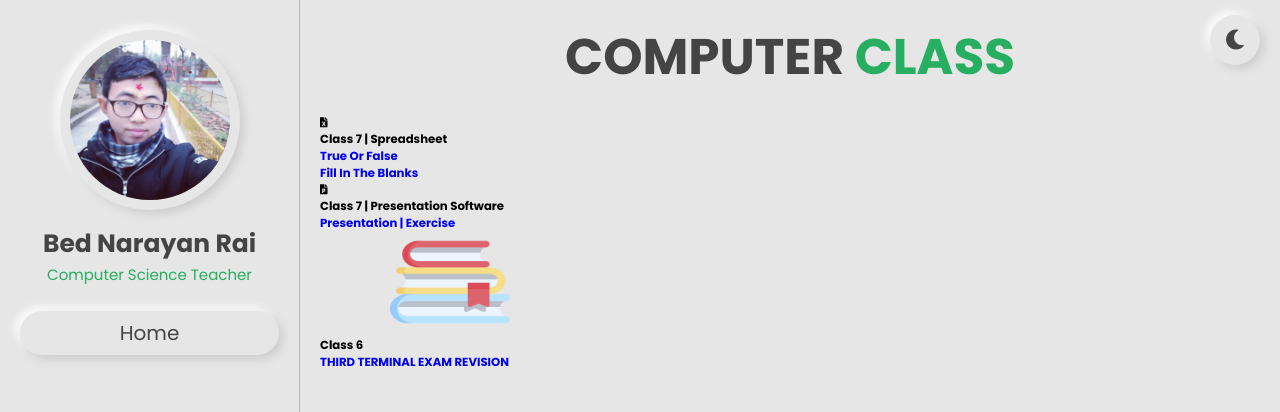
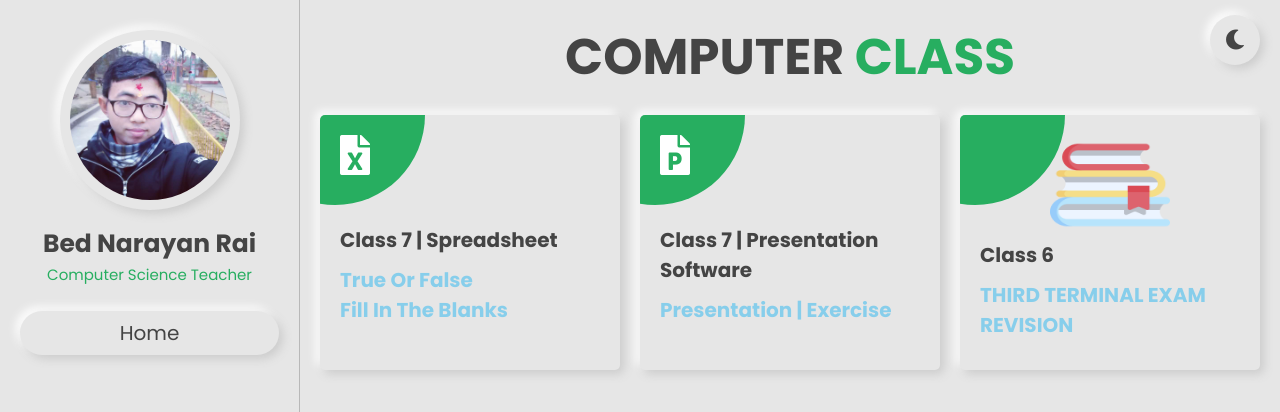
Before and after one commit to bednarayanrai/bednarayanrai, a plain HTML site: page computer/class 6/index.html in a window 1280 px wide. Shown: the top 412 px of the page. Drawn offline with Linux system fonts and the light colour scheme.

Commit message:
update css code

```diff
--- a/css/style.css
+++ b/css/style.css
@@ -217,6 +217,75 @@ section{
     color:var(--green);
 }
 
+.services .box-container{
+    display: grid;
+    grid-template-columns: repeat(auto-fit, minmax(27rem, 1fr));
+    gap:2rem;
+}
+
+.services .box-container .box{
+    padding:2rem;
+    border-radius: .5rem;
+    box-shadow: var(--box-shadow);
+    position: relative;
+    z-index: 0;
+    overflow:hidden;
+}
+
+.services .box-container .box i{
+    font-size:4rem;
+    padding-bottom: 5rem;
+    color:#fff;
+}
+
+.services .box-container .box h3{
+    font-size:2rem;
+    padding-bottom: 1rem;
+    color:var(--black);
+}
+
+.services .box-container .box p{
+    font-size:1.4rem;
+    line-height: 1.8;
+    color:var(--light-color);
+}
+
+.services .box-container .box::before{
+    content: '';
+    position: absolute;
+    top:0; left: 0;
+    height: 100%;
+    width: 100%;
+    background: var(--green);
+    z-index: -1;
+    clip-path: circle(9rem at 5% 0%);
+    transition: .3s linear;
+}
+
+.services .box-container .box:hover::before{
+    clip-path: circle(100%);
+}
+
+.services .box-container .box:hover > *{
+    color:#fff;
+}
+
+
+.aid1 {
+	color:#87ceeb;
+}
+
+.aid1:hover {
+	color:white;
+}
+
+.banner {
+  background: #a770ef;
+  background: -webkit-linear-gradient(to right, #a770ef, #cf8bf3, #fdb99b);
+  background: linear-gradient(to right, #a770ef, #cf8bf3, #fdb99b);
+}
+
+
 
 .credits{
     font-size: 2rem;
```
